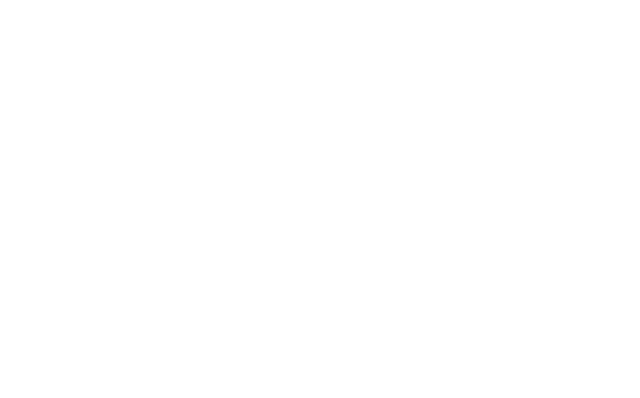
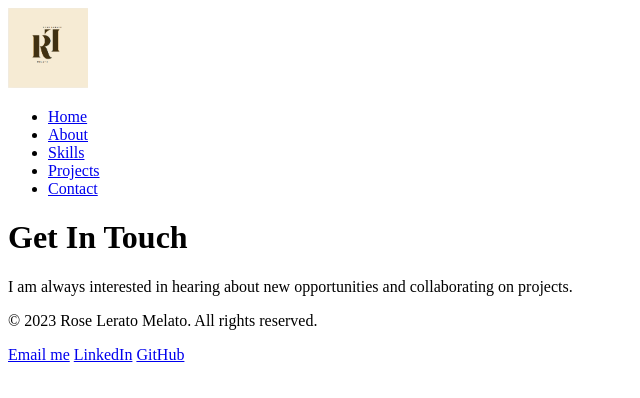
Before and after one commit to RoseMelato/portfolio, a plain HTML site: page Contact.html in a window 1280 px wide. Shown: the whole page, without its empty margins (0-640 px from the left). Drawn offline with Linux system fonts and the light colour scheme.

Commit message:
included the link to the contact page across all pages, created a structure for my contact.html

```diff
--- a/Contact.html
+++ b/Contact.html
@@ -6,6 +6,31 @@
     <title>Contact</title>
 </head>
 <body>
+    <div class="header">
+        <img src="RL-LOGO.png" height="80" width="80">
+        <ul>
+            <li><a href="index.html">Home</a></li>
+            <li><a href="About.html">About</a></li>
+            <li><a href="Skills.html">Skills</a></li>
+            <li><a href="Project.html">Projects</a></li>
+            <li><a href="Contact.html">Contact</a></li>
+        </ul>
+    </div>
 
+     <h1>Get In Touch</h1>
+            <p>I am always interested in hearing about new opportunities and collaborating on projects.</p>
+    <div class="card">
+        <div class="content">
+
+
+    </div>
+
+    <footer>
+        <p>© 2023 Rose Lerato Melato. All rights reserved.</p>
+            <a href="#">Email me</a>
+            <a href="#">LinkedIn</a>
+            <a href="#">GitHub</a>
+        </p>
+    </footer>
 </body>
 </html>
```
Also changed, not shown: About.html (+1 -1 lines), Project.html (+2 -2 lines), Skills.html (+9 -1 lines), index.html (+2 -2 lines).
